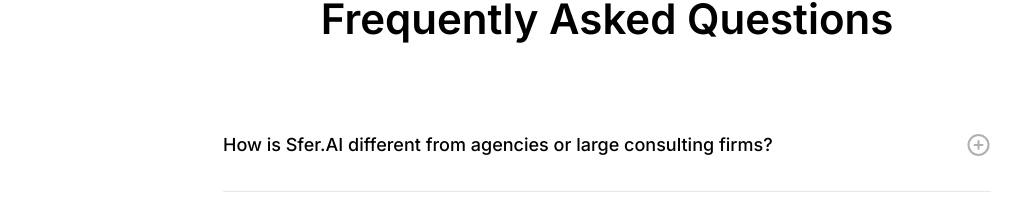
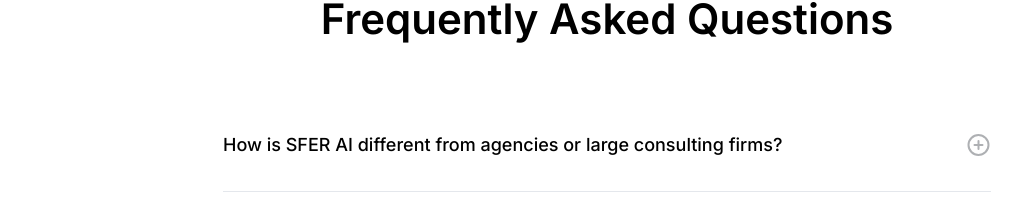
Before and after one commit to vb-sferai/IntelliHub, a React (Vite) app: page /home in a window 1280 px wide. Shown: the part 5480-5697 px from the top of the page, without its empty margins (33-1055 px from the left). Built offline with nearby package versions, Linux system fonts and the light colour scheme.

Commit message:
Update QuestionsBlock.tsx
SFER AI

```diff
--- a/src/pages/MainPage/components/QuestionsBlock.tsx
+++ b/src/pages/MainPage/components/QuestionsBlock.tsx
@@ -2,8 +2,8 @@
 
 const questions = [
     {
-        question: 'How is Sfer.AI different from agencies or large consulting firms?',
-        answer: 'We are not a factory of generic solutions. Sfer.AI works as a boutique consultancy. We don’t scale one-size-fits-all products, but design AI programs tailored to each client’s needs. Every project starts with diagnostics and customization.',
+        question: 'How is SFER AI different from agencies or large consulting firms?',
+        answer: 'We are not a factory of generic solutions. SFER AI works as a boutique consultancy. We don’t scale one-size-fits-all products, but design AI programs tailored to each client’s needs. Every project starts with diagnostics and customization.',
     },
     {
         question: 'What kind of problems do you solve?',
```
